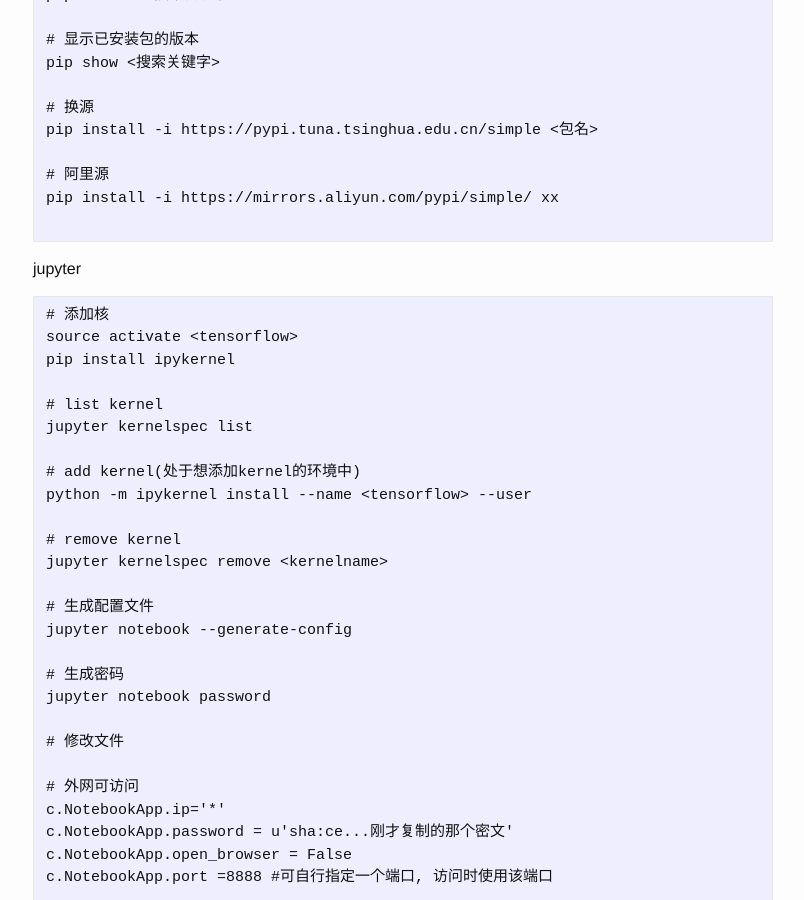
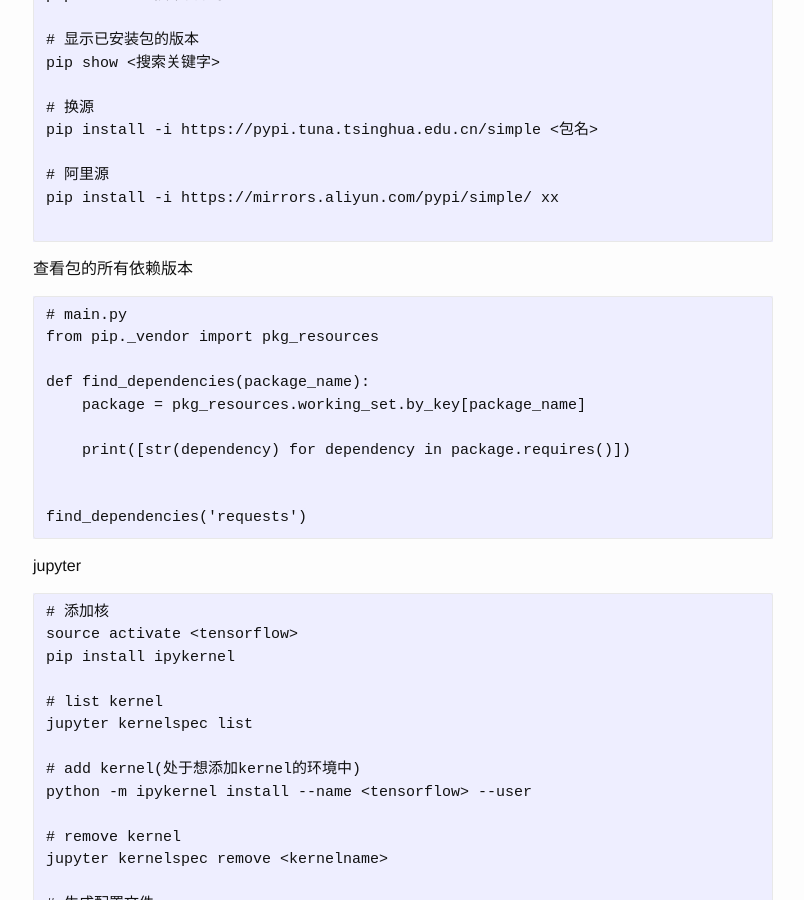
Before and after one commit to josephstalin117/josephstalin117.github.io, a Jekyll site: the page built from _posts/2017-08-10-python.markdown, in a window 1280 px wide and 900 px high, scrolled down 13256 px. Shown: the whole window, without its empty margins (237-1041 px from the left). Built offline with Jekyll 4.4.1, drawn with Linux system fonts in a browser that asks for light colours.

Commit message:
find package dependency

````diff
--- a/_posts/2017-08-10-python.markdown
+++ b/_posts/2017-08-10-python.markdown
@@ -629,6 +629,20 @@
 
 ```
 
+查看包的所有依赖版本
+```
+# main.py
+from pip._vendor import pkg_resources
+
+def find_dependencies(package_name):
+    package = pkg_resources.working_set.by_key[package_name]
+
+    print([str(dependency) for dependency in package.requires()])
+
+
+find_dependencies('requests')
+```
+
 jupyter
 ```
 # 添加核
````
